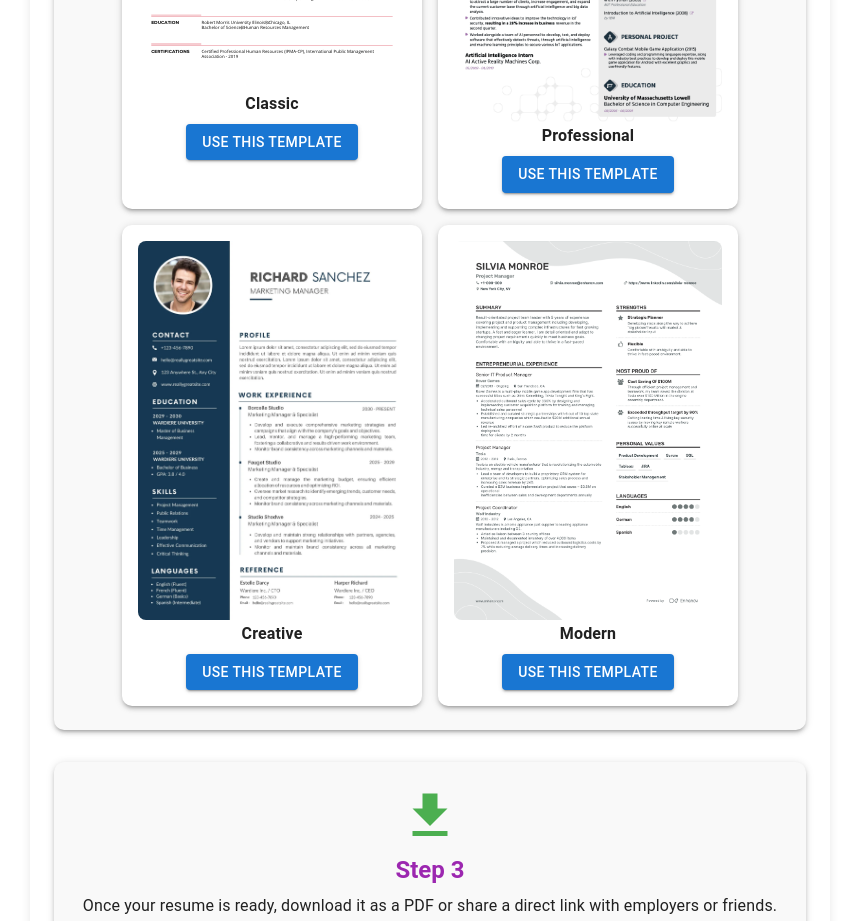
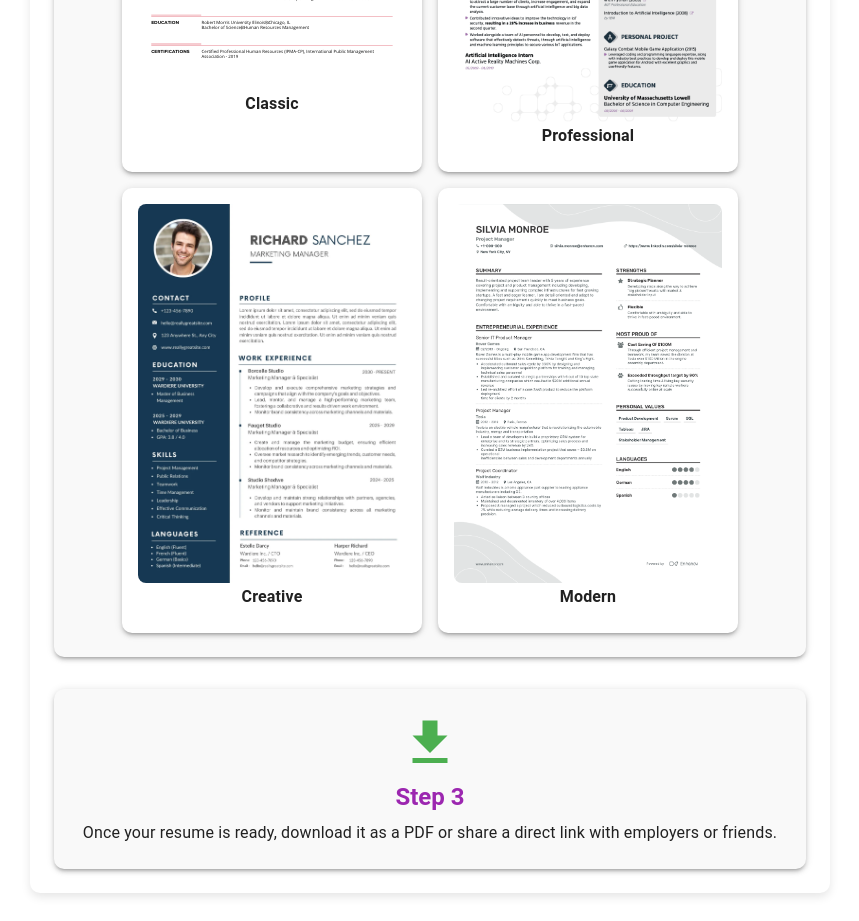
Before and after one commit to vishrut03/Resume-Builder, a React (Vite) app in the folder frontend/: page / in a window 1280 px wide. Shown: the part 1860-2781 px from the top of the page, without its empty margins (210-1069 px from the left). Built offline with nearby package versions, Linux system fonts and the light colour scheme.

Commit message:
home.jsx

```diff
--- a/frontend/src/pages/Main/Home.jsx
+++ b/frontend/src/pages/Main/Home.jsx
@@ -4,8 +4,6 @@ import {
   Typography,
   Box,
   Card,
-  CardContent,
-  Grid,
   Paper,
 } from "@mui/material";
 import { CheckCircleOutline, FormatListBulleted, GetApp } from "@mui/icons-material";
@@ -179,9 +177,6 @@ const Home = () => {
                   >
                     {template.name}
                   </Typography>
-                  <Button variant="contained" color="primary">
-                    Use this Template
-                  </Button>
                 </Paper>
               ))}
             </Box>
```
